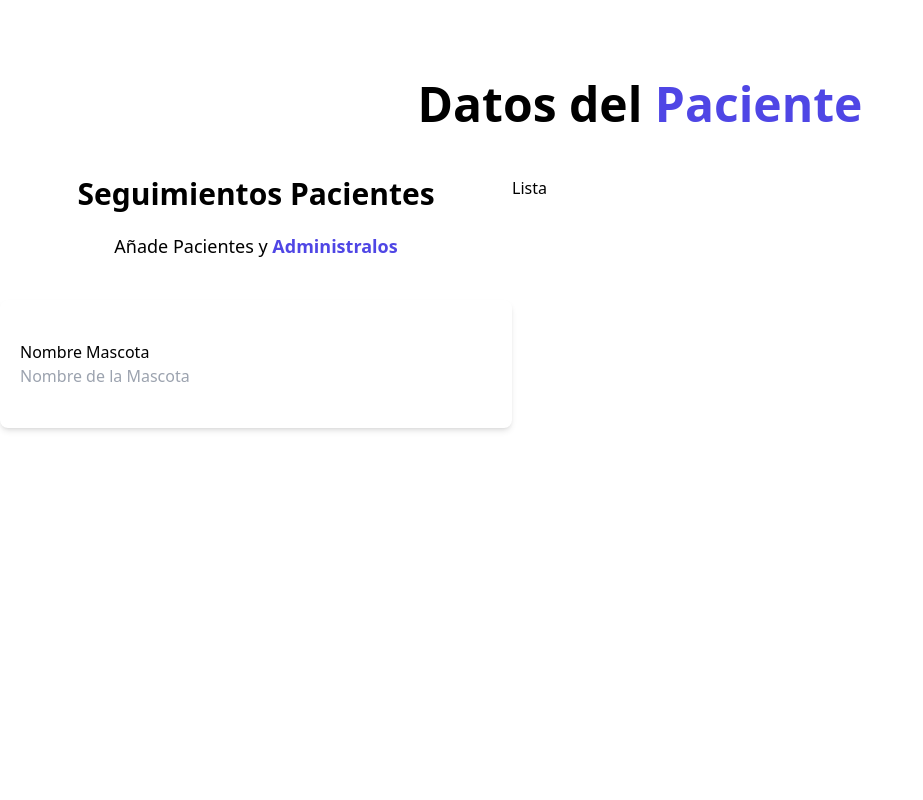
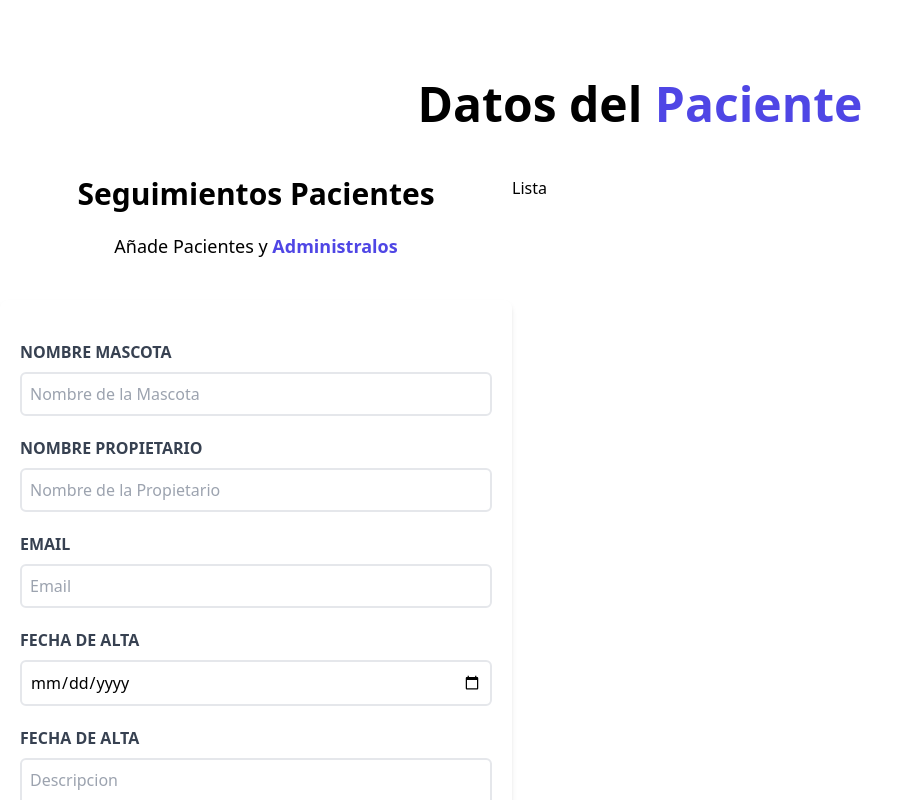
Before and after one commit to rm1011/Citas-Veterinaria, a React (Vite) app: page / in a window 1280 px wide. Shown: the top 800 px of the page, without its empty margins (0-923 px from the left). Built offline with nearby package versions, Linux system fonts and the light colour scheme.

Commit message:
add form

```diff
--- a/src/components/Formulario.jsx
+++ b/src/components/Formulario.jsx
@@ -9,11 +9,85 @@
         <span className="text-indigo-600 font-bold">Administralos</span>
       </p>
 
-      <form className="bg-white shadow-md rounded-lg py-10 px-5">
-        <div>
-          <label className="block">Nombre Mascota</label>
-          <input type="text" placeholder="Nombre de la Mascota" />
+      <form className="bg-white shadow-md rounded-lg py-10 px-5 mb-10">
+        <div className="mb-5">
+          <label
+            className="block font-bold text-gray-700 uppercase"
+            htmlFor="mascota"
+          >
+            Nombre Mascota
+          </label>
+          <input
+            id="mascota"
+            type="text"
+            placeholder="Nombre de la Mascota"
+            className="border-2 w-full p-2 mt-2 placeholder-gray-400 rounded-md"
+          />
         </div>
+
+        <div className="mb-5">
+          <label
+            className="block font-bold text-gray-700 uppercase"
+            htmlFor="propietario"
+          >
+            Nombre Propietario
+          </label>
+          <input
+            id="propietario"
+            type="text"
+            placeholder="Nombre de la Propietario"
+            className="border-2 w-full p-2 mt-2 placeholder-gray-400 rounded-md"
+          />
+        </div>
+
+        <div className="mb-5">
+          <label
+            className="block font-bold text-gray-700 uppercase"
+            htmlFor="email"
+          >
+            Email
+          </label>
+          <input
+            id="email"
+            type="email"
+            placeholder="Email"
+            className="border-2 w-full p-2 mt-2 placeholder-gray-400 rounded-md"
+          />
+        </div>
+
+        <div className="mb-5">
+          <label
+            className="block font-bold text-gray-700 uppercase"
+            htmlFor="date"
+          >
+            Fecha de Alta
+          </label>
+          <input
+            id="date"
+            type="date"
+            className="border-2 w-full p-2 mt-2 placeholder-gray-400 rounded-md"
+          />
+        </div>
+
+        <div className="mb-5">
+          <label
+            className="block font-bold text-gray-700 uppercase"
+            htmlFor="sintomas"
+          >
+            Fecha de Alta
+          </label>
+          <textarea
+            id="sintomas"
+            className="border-2 w-full p-2 mt-2 placeholder-gray-400 rounded-md"
+            placeholder="Descripcion"
+          />
+        </div>
+
+        <input
+          type="submit"
+          className="bg-indigo-600 w-full text-white p-3 uppercase font-bold hover:bg-indigo-700 cursor-pointer transition-all"
+          value="Agregar Paciente"
+        />
       </form>
     </div>
   );
```
